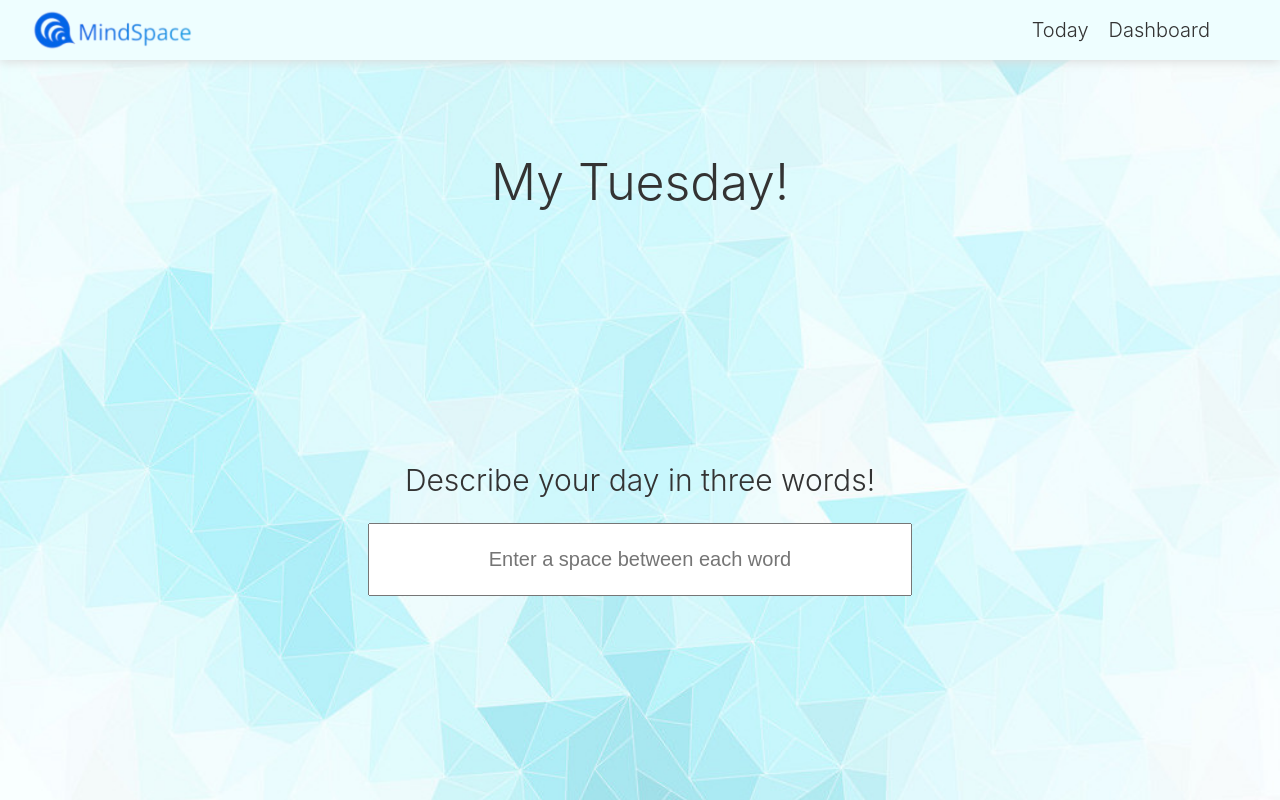
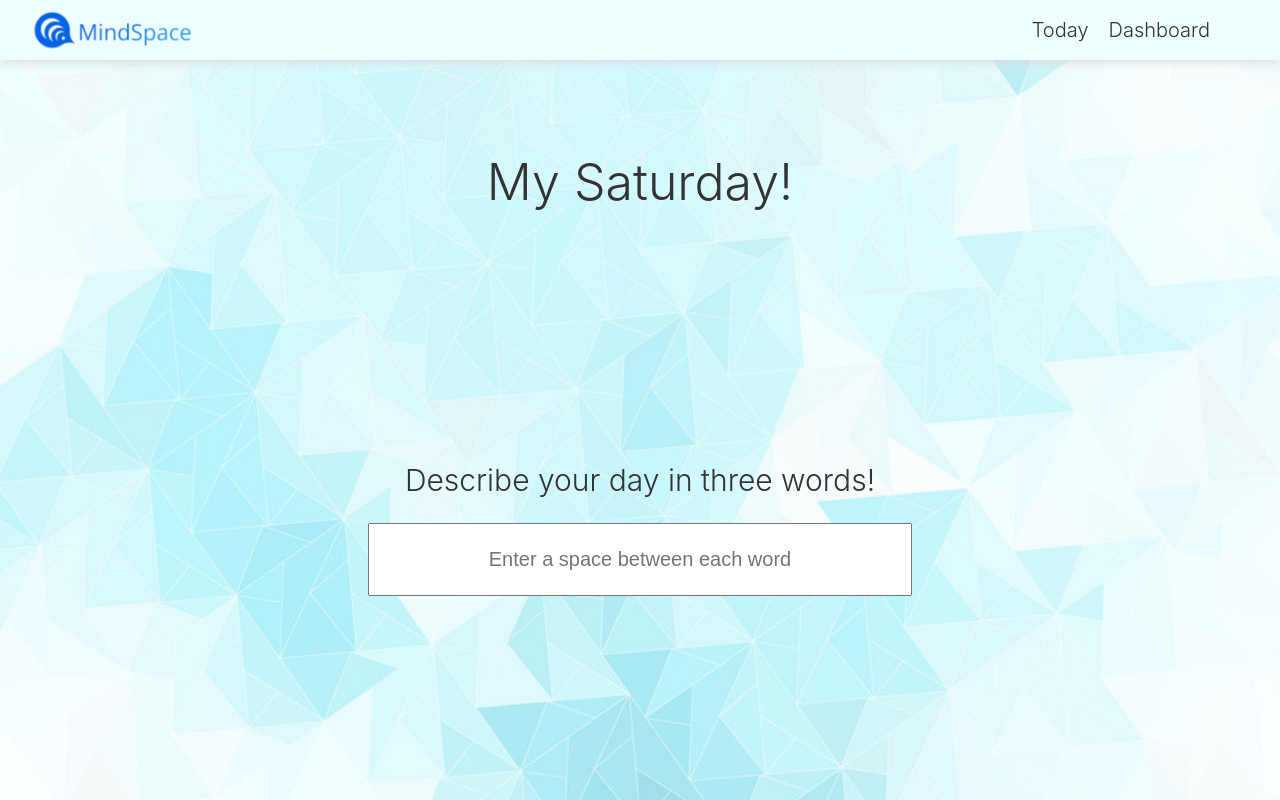
Before and after one commit to marcofortin/mind-space, an Angular app: page / in a window 1280 px wide. Built offline with nearby package versions, Linux system fonts and the light colour scheme.

Commit message:
Removed data staging for demo

```diff
--- a/src/app/dashboard/dashboard.component.ts
+++ b/src/app/dashboard/dashboard.component.ts
@@ -8,9 +8,7 @@ import { DatePipe } from '@angular/common';
 })
 export class DashboardComponent implements OnInit {
   currentDate:string;
-  //monUrl:string = "../../assets/Mon.PNG";
-  // hard-coded for demo
-  monUrl:string = "https://image.shutterstock.com/display_pic_with_logo/1998197/534464599/stock-photo-stressful-day-at-the-office-young-businessman-holding-hands-on-his-face-while-sitting-at-the-desk-534464599.jpg";
+  monUrl:string = "../../assets/Mon.PNG";
   tueUrl:string = "../../assets/Tue.PNG";
   wedUrl:string = "../../assets/Wed.PNG";
   thuUrl:string = "../../assets/Thu.PNG";
@@ -21,9 +19,7 @@ export class DashboardComponent implements OnInit {
   ngOnInit() {
     let updatedUrl = localStorage.getItem("photoUrl");
     if (updatedUrl) {
-      // this.currentDate = this.datePipe.transform(new Date(), 'EEEE');
-      // hard-coded for demo
-      this.currentDate = "Tuesday";
+      this.currentDate = this.datePipe.transform(new Date(), 'EEEE');
       if (this.currentDate == 'Monday') this.monUrl = updatedUrl;
       else if (this.currentDate == 'Tuesday') this.tueUrl = updatedUrl;
       else if (this.currentDate == 'Wednesday') this.wedUrl = updatedUrl;
--- a/src/app/today/today.component.ts
+++ b/src/app/today/today.component.ts
@@ -17,9 +17,7 @@ export class TodayComponent implements OnInit {
   constructor(public datePipe:DatePipe, private router: Router) { }
 
   ngOnInit() {
-    //this.currentDate = this.datePipe.transform(new Date(), 'EEEE');
-    // hard-coded for demo
-    this.currentDate = "Tuesday";
+    this.currentDate = this.datePipe.transform(new Date(), 'EEEE');
   }
 
   isFriday(): boolean {
```
